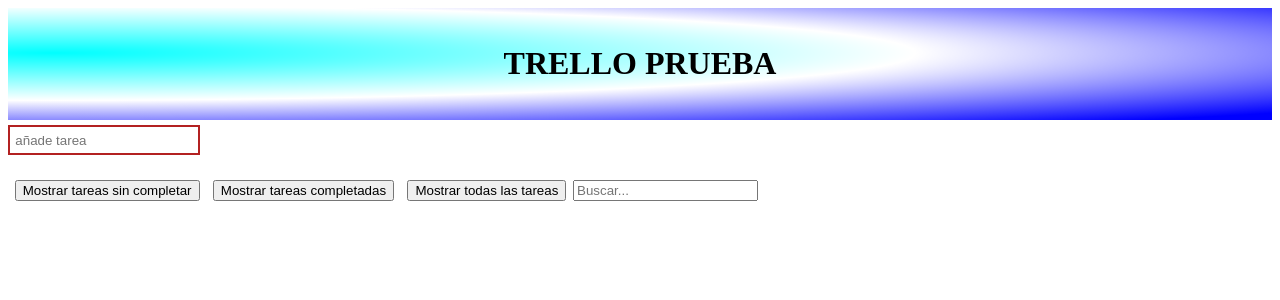
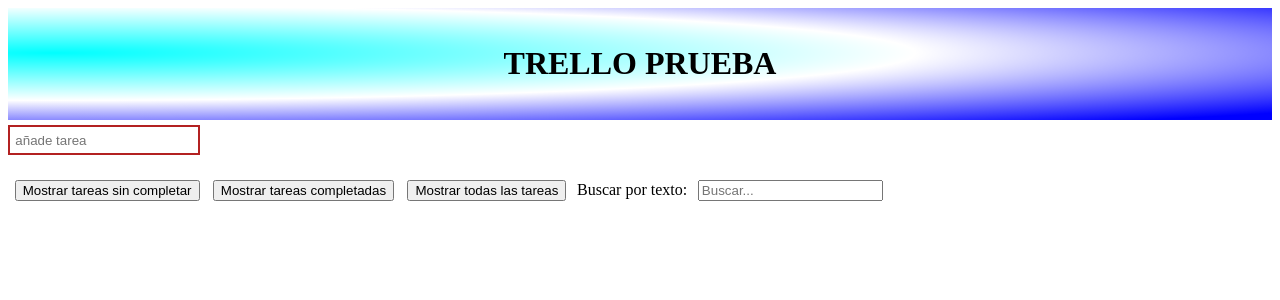
Before and after one commit to evaristj/Trello-Angular, an Angular app: page / in a window 1280 px wide. Shown: the top 300 px of the page. Built offline with nearby package versions, Linux system fonts and the light colour scheme.

Commit message:
Buscar por texto

```diff
--- a/src/app/no-completadas/no-completadas.component.css
+++ b/src/app/no-completadas/no-completadas.component.css
@@ -1,3 +1,6 @@
 button {
     margin: 0.5em;
 }
+input {
+    margin-left: 0.5em;
+}
--- a/src/app/no-completadas/no-completadas.component.html
+++ b/src/app/no-completadas/no-completadas.component.html
@@ -2,5 +2,6 @@
   <button type="submit" (click)="tareasSinHacer()">Mostrar tareas sin completar</button>
   <button type="submit" (click)="tareasHechas()">Mostrar tareas completadas</button>
   <button type="submit" (click)="todasTareas()">Mostrar todas las tareas</button>
+  Buscar por texto:
   <input placeholder="Buscar..." type="text" name="filtrar" [(ngModel)]="text" (keyup)="buscar()">
 </div>
```
